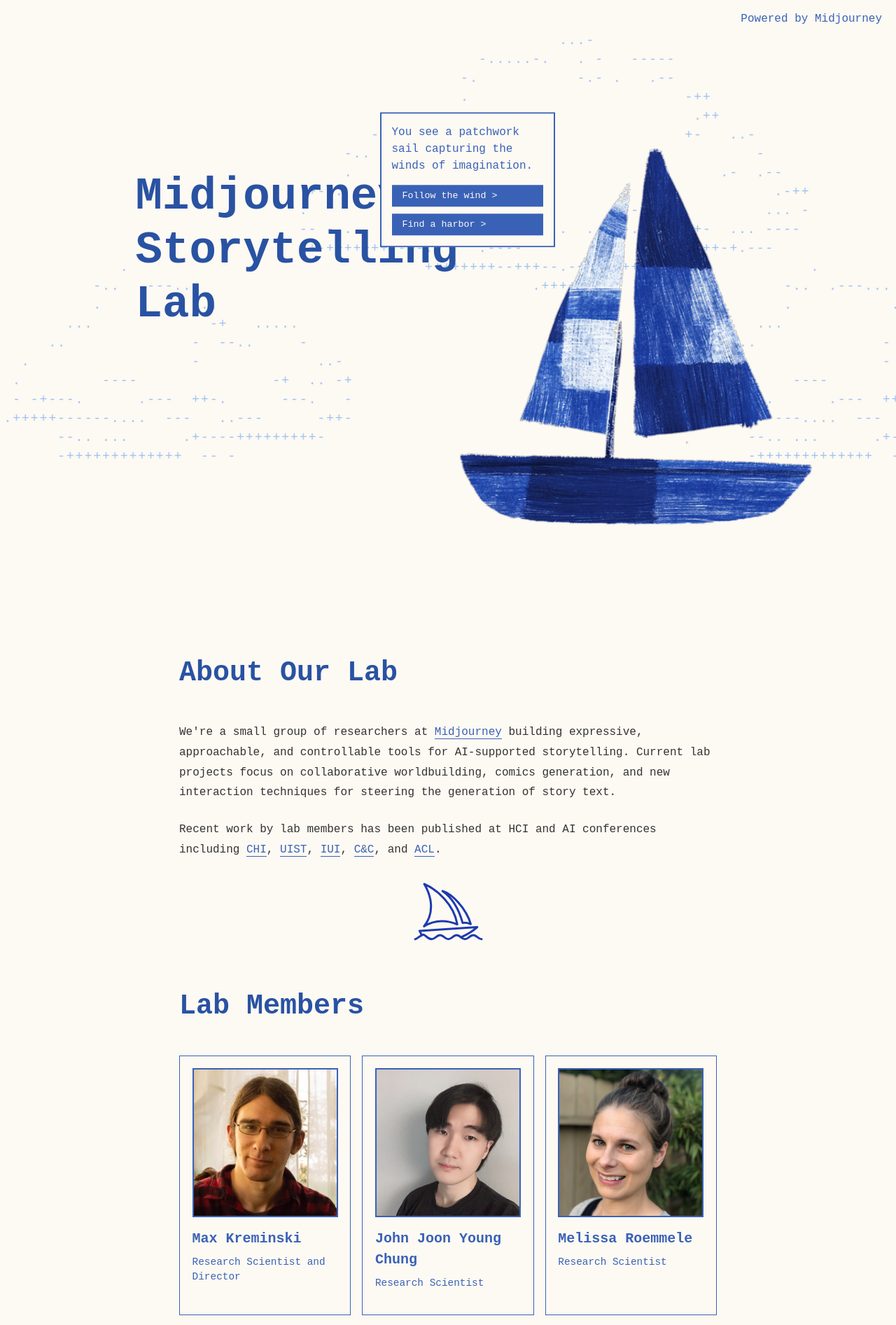
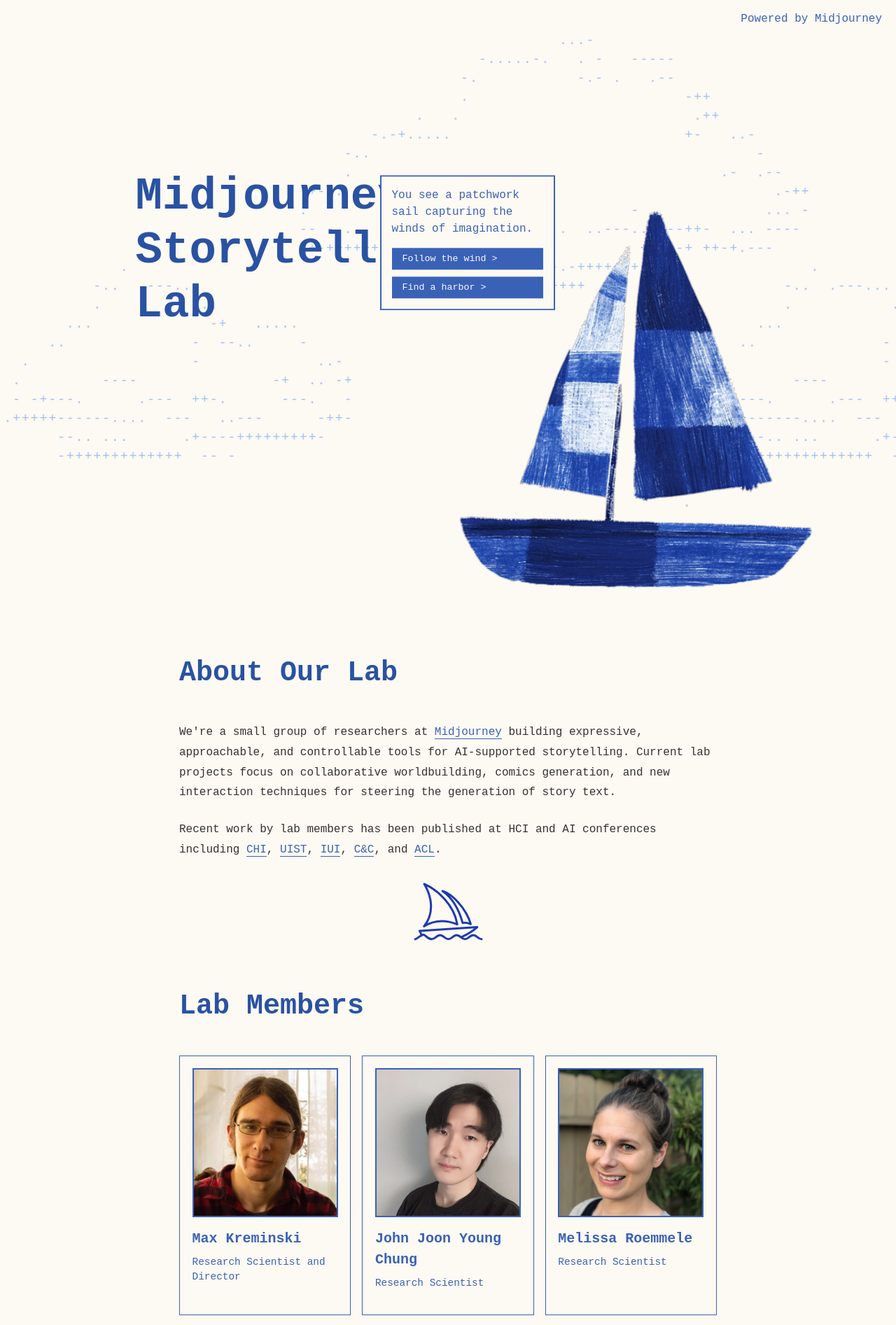
Before and after one commit to mj-storytelling/mj-storytelling.github.io, a Jekyll site: the page built from index.html, in a window 1280 px wide. Shown: the top 1893 px of the page at 70% size. Built offline with Jekyll 4.4.1, drawn with Linux system fonts in a browser that asks for light colours.

Commit message:
make the title section a bit responsive

```diff
--- a/_layouts/default.html
+++ b/_layouts/default.html
@@ -159,7 +160,11 @@
 						}
 
 						if (boat) {
-							imageSection.style.transform = `translateY(${scrollY * oceanRate}px)`;
+							const windowWidth = window.innerWidth;
+							var scale = windowWidth/1300*imgSecRate<0.7?0.7:windowWidth/1300*imgSecRate;
+							scale = scale>1?1:scale;
+
+							imageSection.style.transform = `translateY(${scrollY * oceanRate}px) scale(${scale})`;
 						}
 
 						// clouds move faster
@@ -189,6 +194,32 @@
 
 			// start typing effect
 			typeText();
+
+			// adjust element size
+			function adjustElementSize(){
+				const windowWidth = window.innerWidth
+				const imageSection = document.querySelector('.image-section');
+				const titleSection = document.querySelector('.title-section');
+				const scrollY = window.scrollY;
+				const oceanRate = 0.3;
+				const imgSecRate = 1.2;
+				if(windowWidth < 1300){
+					if(imageSection){
+						console.log('adjust...')
+						var scale = windowWidth/1300*1.2<0.7?0.7:windowWidth/1300*imgSecRate;
+						scale = scale>1?1:scale;
+						imageSection.style.transform = `translateY(${scrollY * oceanRate}px) scale(${scale})`;
+						titleSection.style.transform = `scale(${windowWidth/1300<0.6?0.6:windowWidth/1300})`;
+					}
+				}else{
+					if(imageSection){
+						imageSection.style.transform = `translateY(${scrollY * oceanRate}px)`;
+						titleSection.style.transform = `scale(1)`;
+					}
+				}
+			}
+			adjustElementSize();
+			window.addEventListener('resize', adjustElementSize);
 			{% endif %}
 		});
 	</script>
--- a/assets/css/styles.css
+++ b/assets/css/styles.css
@@ -78,6 +78,7 @@ body {
     text-align: left;
     max-width: 50%;
     padding-left: 14%;
+    transform-origin: top left;
   }
 
   .main-title {
@@ -99,13 +100,14 @@ body {
 
   .image-section {
     position: absolute;
-    top: 24%;
+    bottom: 6%;
     right: 0;
     padding-right: 8%;
     display: flex;
     justify-content: flex-end;
     z-index: 3;
     transform: none;
+    transform-origin: bottom right;
   }
 
   .message-box {
```
Also changed, not shown: other parts of _layouts/default.html (+1 -0 lines).
